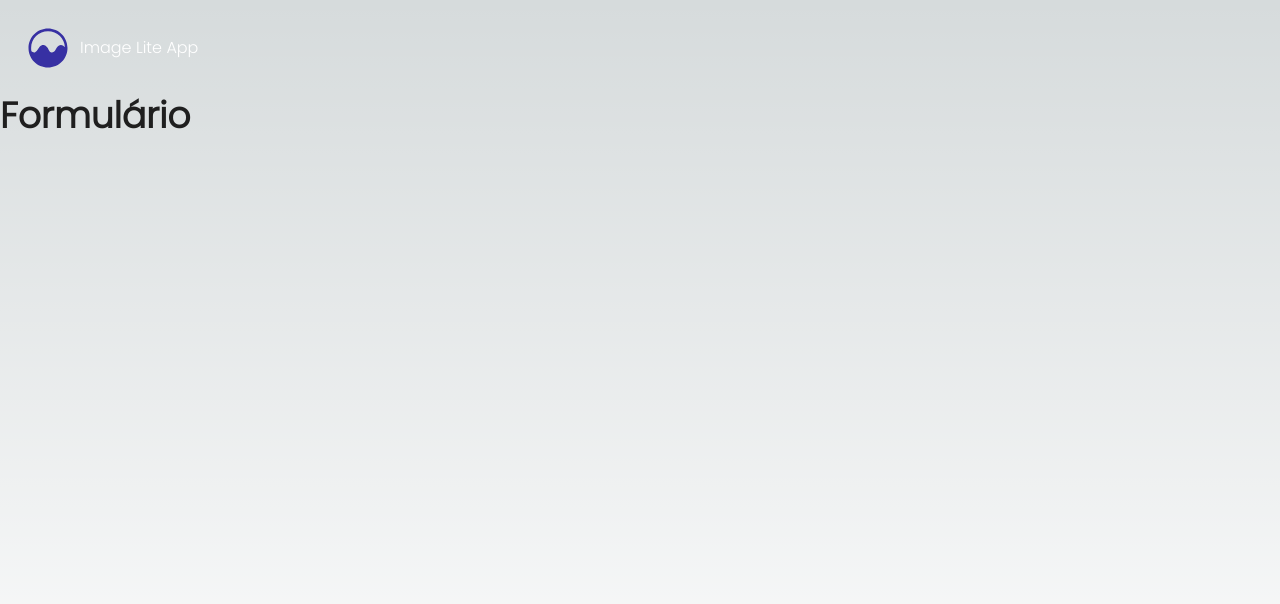
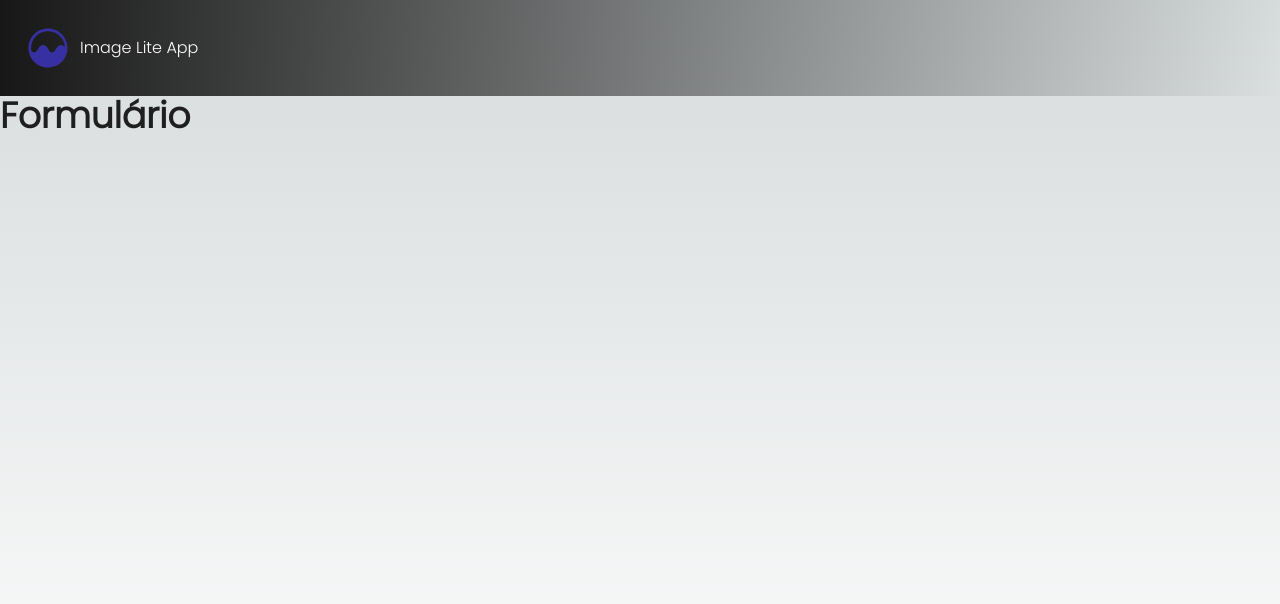
Before and after one commit to PauloRicardoDev/front-image-lite, a Next.js app: page /formulario in a window 1280 px wide. Shown: the top 604 px of the page. Built offline with nearby package versions, Linux system fonts and the light colour scheme.

Commit message:
Apresentar mensagem quando não encontrar imagem.

```diff
--- a/src/app/galeria/page.tsx
+++ b/src/app/galeria/page.tsx
@@ -25,7 +25,9 @@ export default function GaleriaPage(){
         setImages(result)
         setLoading(false);
         setMsgAlert("")
-        console.log(result)
+        if (result.length == 0 ){
+            setMsgAlert("Não encontramos imagens com os parâmetros informados.")
+        }
     }
 
     function renderImageCard(image: Image){
@@ -46,12 +48,8 @@ export default function GaleriaPage(){
     }
 
     return <Template_galery loading={loading}>
-
-
         <section className="banner w-full container_filter">
-
             <Header_galery/>
-
             <section className="container mx-auto mt-8">
 
                 <div className="items-center mb-14 gap-10 flex flex-col justify-between">
@@ -139,7 +137,7 @@ export default function GaleriaPage(){
             </section>
         </section>
 
-        <section className={`${msgAlert != '' && loading != true ? 'p-44' : 'hidden'}`}>
+        <section className={` ${ msgAlert != '' && !loading ? 'pt-36' : 'hidden'}`}>
             <h1 className="text-2xl text-neutral-700 text-center">{msgAlert}</h1>
         </section>
 
--- a/src/components/Template.tsx
+++ b/src/components/Template.tsx
@@ -39,8 +39,7 @@ export const Template_galery : React.FC<TemplateProps> = ({children, loading = f
 
 const Header: React.FC = () => {
     return (
-        // bg-gradient-to-r from-indigo-800 to-indigo-250 bg-opacity-50
-        <header className="text-white p-6">
+        <header className=" bg-gradient-to-r from-neutral-900 to-indigo-250 bg-opacity-50 text-white p-6">
             <section className="flex justify-start items-center gap-2">
                 <IoIosAnalytics className="text-5xl text-indigo-800" />
                 <h1 className="text-1xl">Image Lite App</h1>
```
